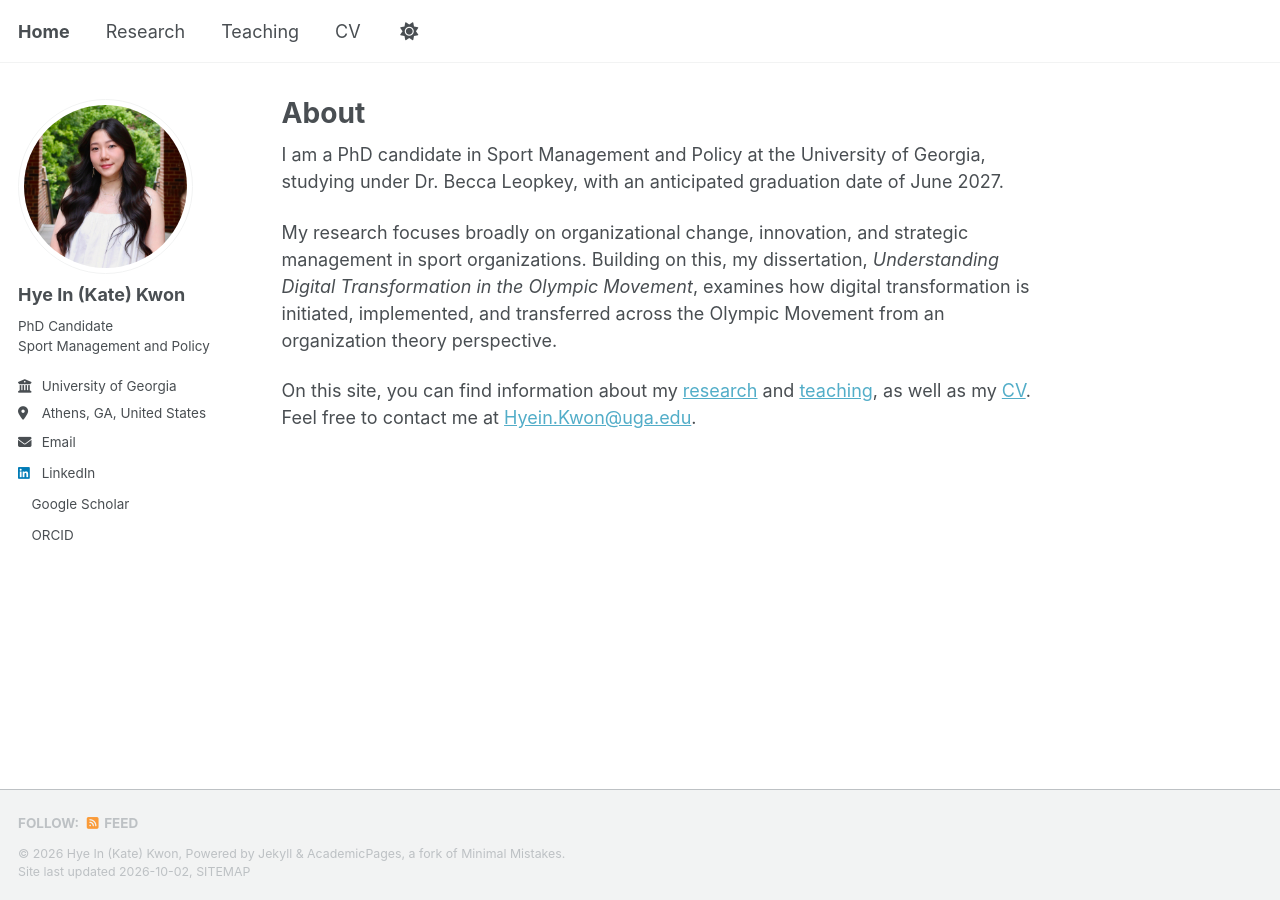
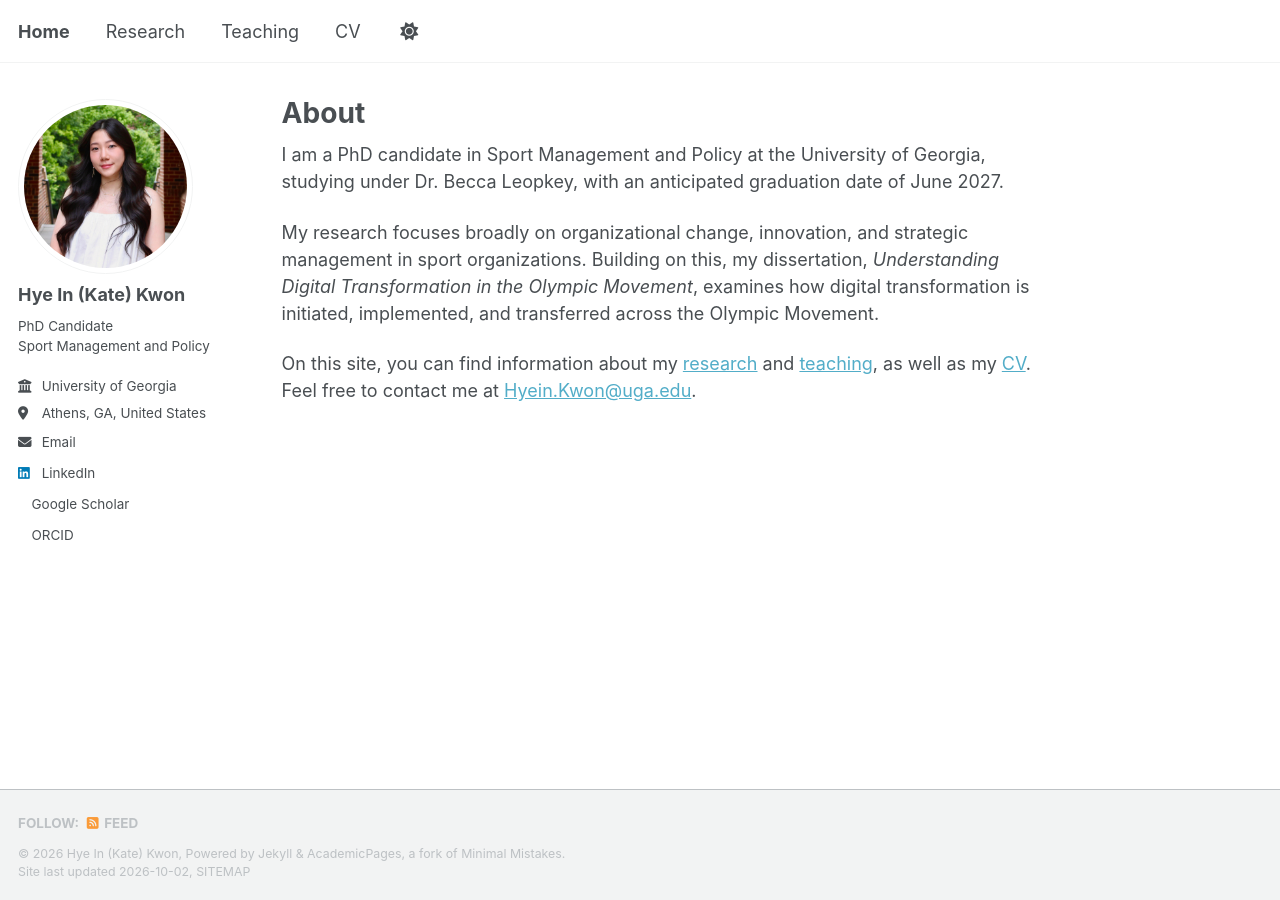
Before and after one commit to katehyeinkwon/katehyeinkwon.github.io, a Jekyll site: the page built from _pages/about.md, in a window 1280 px wide. Built offline with Jekyll 4.4.1, drawn with Linux system fonts in a browser that asks for light colours; a style sheet for code colours, icons or effects is not loaded.

Commit message:
Update about.md

```diff
--- a/_pages/about.md
+++ b/_pages/about.md
@@ -8,6 +8,6 @@ redirect_from:
 ---
 I am a PhD candidate in Sport Management and Policy at the University of Georgia, studying under Dr. Becca Leopkey, with an anticipated graduation date of June 2027.
 
-My research focuses broadly on organizational change, innovation, and strategic management in sport organizations. Building on this, my dissertation, *Understanding Digital Transformation in the Olympic Movement*, examines how digital transformation is initiated, implemented, and transferred across the Olympic Movement from an organization theory perspective.
+My research focuses broadly on organizational change, innovation, and strategic management in sport organizations. Building on this, my dissertation, *Understanding Digital Transformation in the Olympic Movement*, examines how digital transformation is initiated, implemented, and transferred across the Olympic Movement.
 
 On this site, you can find information about my [research](/research/) and [teaching](/teaching/), as well as my [CV](/files/cv.pdf). Feel free to contact me at [Hyein.Kwon@uga.edu](mailto:Hyein.Kwon@uga.edu).
```
